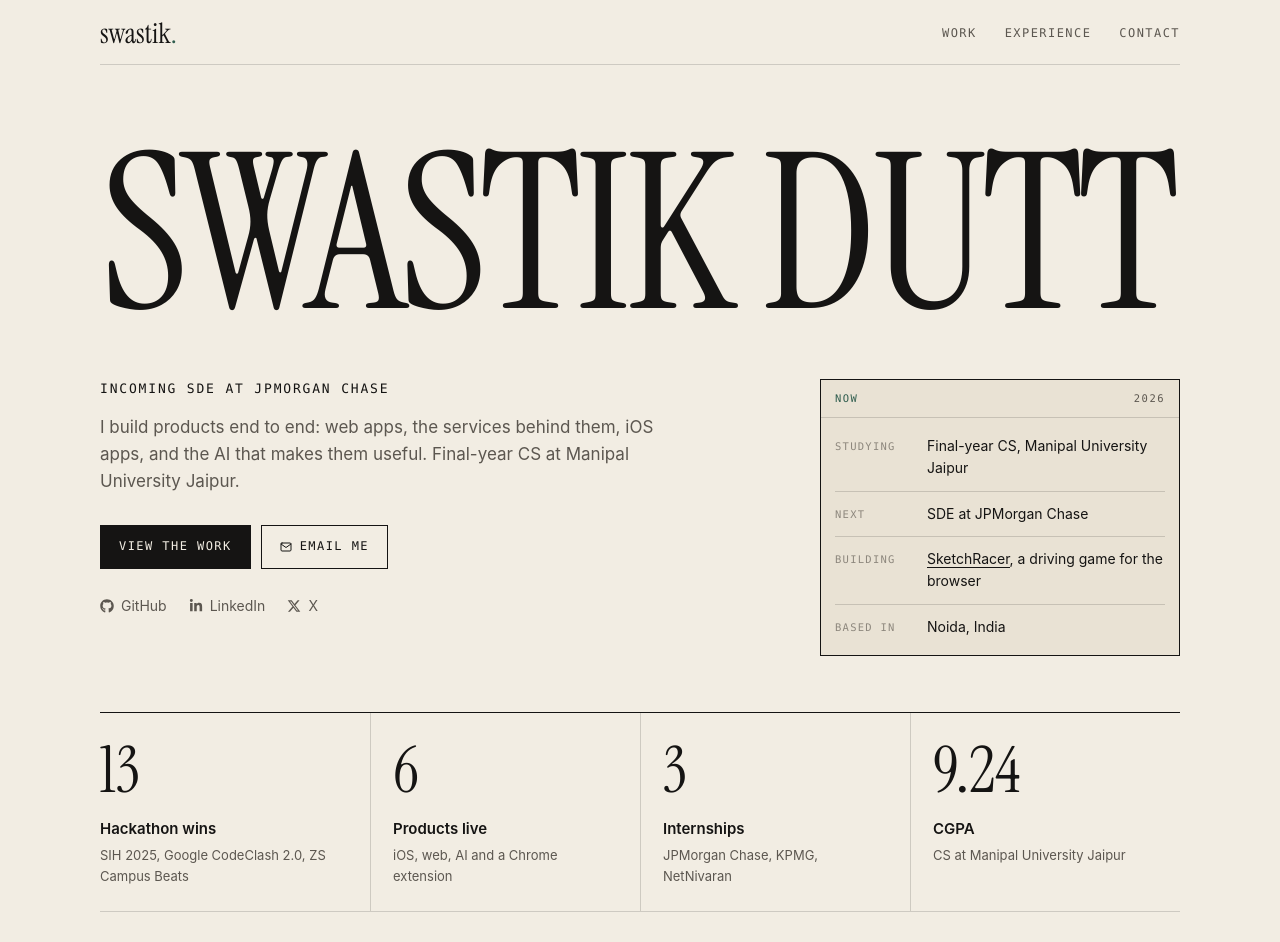
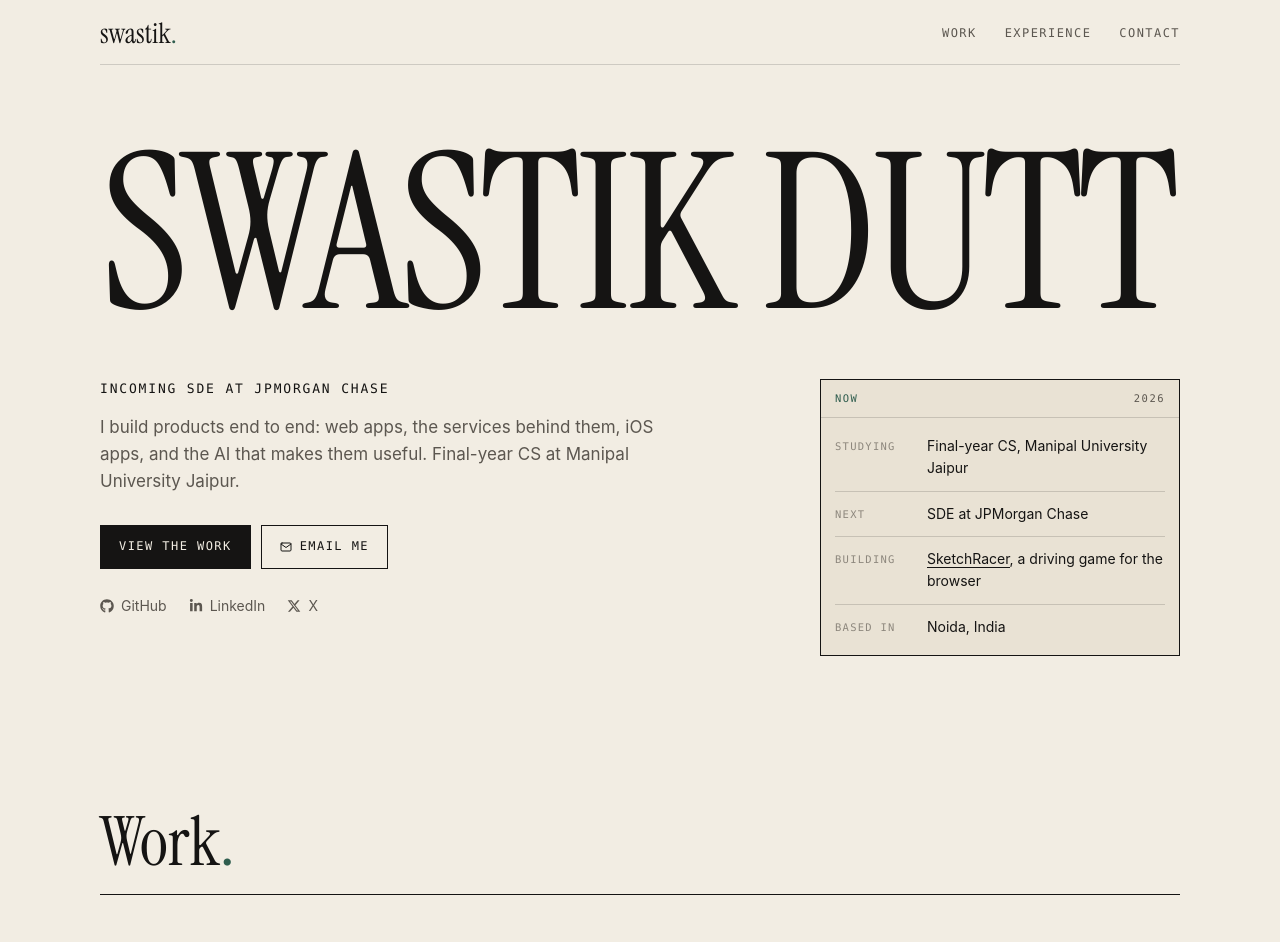
Before and after one commit to Swastikkkkk/Swastikkkkk.github.io, a React (Vite) app: page / in a window 1280 px wide. Shown: the top 942 px of the page. Built offline with nearby package versions, Linux system fonts and the light colour scheme.

Commit message:
Remove stats strip from portfolio

```diff
--- a/src/App.jsx
+++ b/src/App.jsx
@@ -5,7 +5,7 @@ import { MotionPathPlugin } from 'gsap/MotionPathPlugin'
 import { useGSAP } from '@gsap/react'
 import { FiArrowUpRight, FiPlus, FiMinus, FiMail } from 'react-icons/fi'
 import { FaGithub, FaLinkedinIn, FaXTwitter } from 'react-icons/fa6'
-import { links, stats, projects, more, experience, wins, winsCount } from './data'
+import { links, projects, more, experience, wins, winsCount } from './data'
 
 gsap.registerPlugin(ScrollTrigger, MotionPathPlugin, useGSAP)
 
@@ -248,17 +248,7 @@ export default function App() {
     mm.add('(prefers-reduced-motion: no-preference)', () => {
       gsap.from('.hero-line', { yPercent: 110, duration: 1.1, ease: 'power4.out', stagger: 0.08 })
       gsap.from('.hero-fade', { opacity: 0, y: 14, duration: 0.9, ease: 'power3.out', delay: 0.35, stagger: 0.06 })
-      gsap.utils.toArray('.stat-num').forEach((el) => {
-        const end = parseFloat(el.dataset.value)
-        const dec = parseInt(el.dataset.decimals, 10)
-        const o = { v: 0 }
-        gsap.to(o, {
-          v: end, duration: 1.6, ease: 'power3.out',
-          scrollTrigger: { trigger: el, start: 'top 92%', once: true },
-          onUpdate: () => { el.textContent = o.v.toFixed(dec) },
-        })
-      })
-      gsap.from('.stat', { opacity: 0, y: 24, duration: 0.8, ease: 'power3.out', stagger: 0.08, scrollTrigger: { trigger: '.stats', start: 'top 90%', once: true } })
+
       gsap.utils.toArray('.reveal').forEach((el) => {
         gsap.from(el, {
           opacity: 0, y: 28, duration: 0.9, ease: 'power3.out',
@@ -313,17 +303,6 @@ export default function App() {
           </div>
         </section>
 
-        <section className="wrap">
-          <div className="stats">
-            {stats.map((st) => (
-              <div className={`stat ${st.img ? 'has-img' : ''}`} key={st.label} style={st.img ? { backgroundImage: `url(${st.img})` } : undefined}>
-                <span className="stat-num" data-value={st.value} data-decimals={st.decimals || 0}>{st.value}</span>
-                <strong>{st.label}</strong>
-                <span className="muted">{st.sub}</span>
-              </div>
-            ))}
-          </div>
-        </section>
 
         <section id="work" className="wrap section">
           <h2 className="reveal">Work<span>.</span></h2>
```
